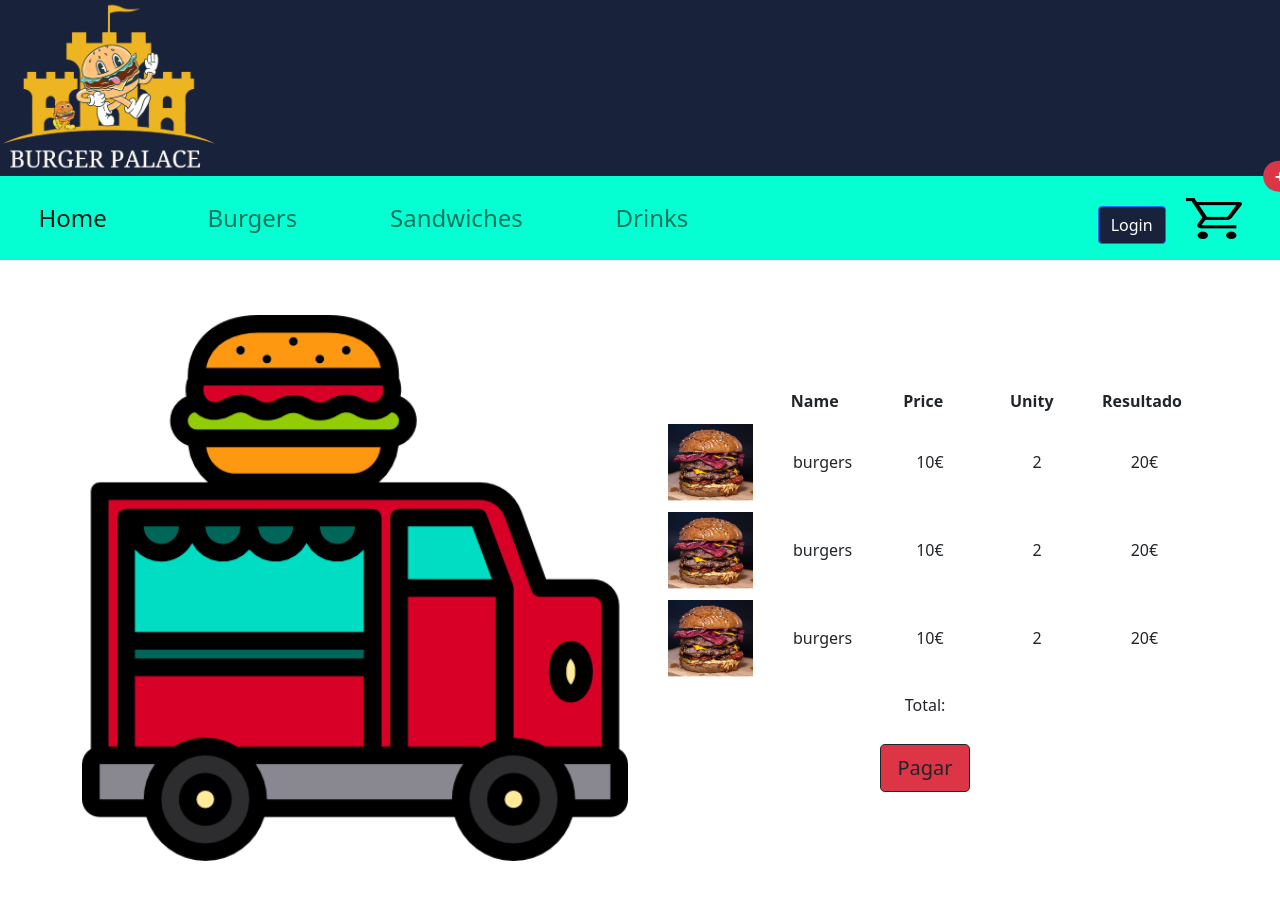
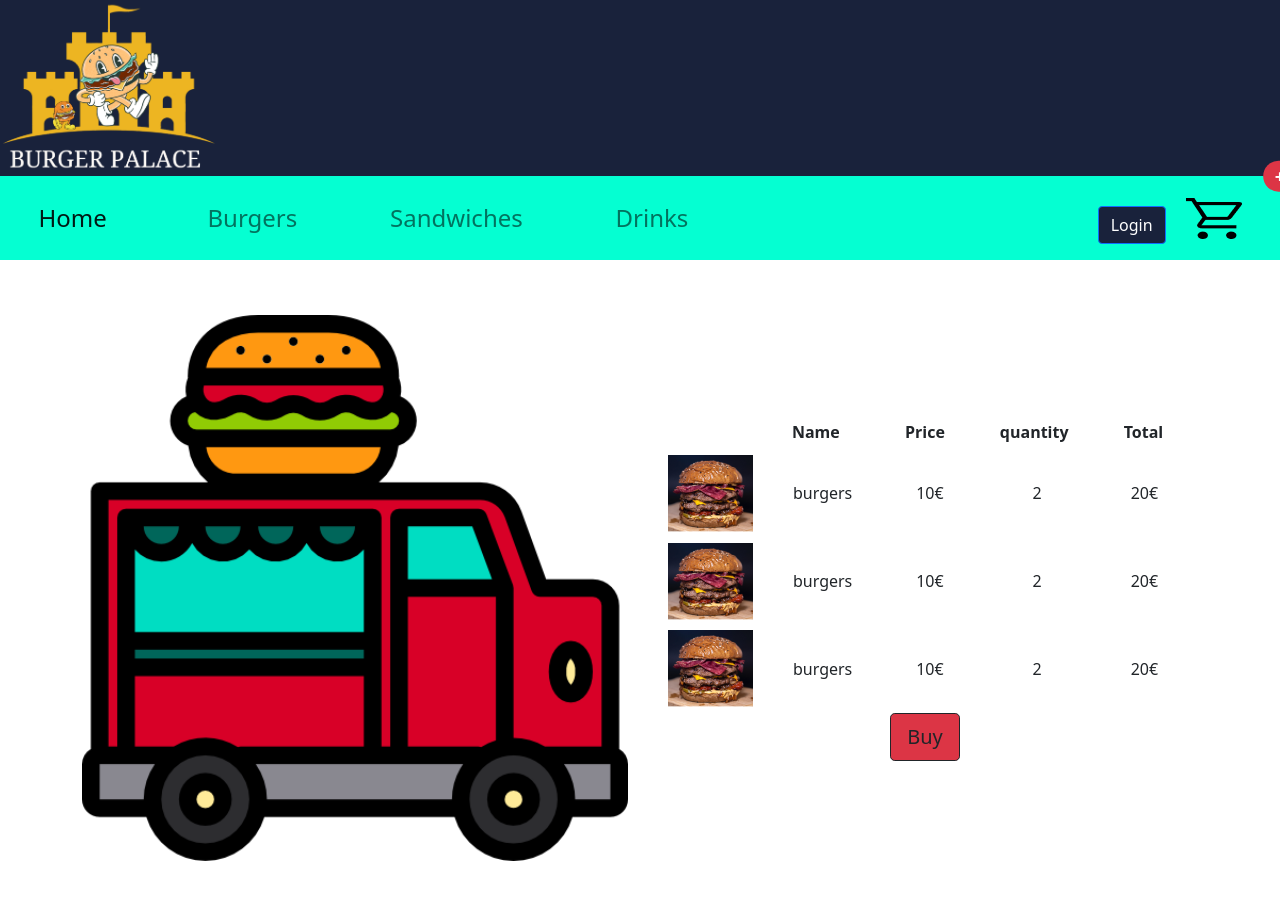
Before and after one commit to checkmyprojects/burgerpalace-frontend, an Angular app: page /cart in a window 1280 px wide. Shown: the top 900 px of the page. Built offline with nearby package versions, Linux system fonts and the light colour scheme.

Commit message:
modificado en version movil

```diff
--- a/src/app/cart/cart.component.css
+++ b/src/app/cart/cart.component.css
@@ -17,6 +17,7 @@
     padding-bottom: 2%;
 }
 
+
 @media screen and (max-width: 769px) {
     .row{
         margin-top: 10%;
@@ -28,6 +29,7 @@
         width: 100%;
     }
 
+
 }
 
 @media screen and (max-width: 426px) {
@@ -38,4 +40,7 @@
     .img-col{
         display: none;
     }
+    .btn{
+        margin-top: 5%;
+    }
 }
--- a/src/app/cart/cart.component.html
+++ b/src/app/cart/cart.component.html
@@ -11,8 +11,8 @@
           <li class="list-group-item border-0 grupo align-self-center img-col"></li>
           <li class="list-group-item border-0 grupo align-self-center fw-bold">Name</li>
           <li class="list-group-item border-0 grupo align-self-center fw-bold">Price</li>
-          <li class="list-group-item border-0 grupo align-self-center fw-bold">Unity</li>
-          <li class="list-group-item border-0 grupo align-self-center fw-bold">Resultado</li>
+          <li class="list-group-item border-0 grupo align-self-center fw-bold">quantity</li>
+          <li class="list-group-item border-0 grupo align-self-center fw-bold">Total</li>
         </ul>
         <!--PRODUCTO1-->
         <ul class="list-group list-group-horizontal">
@@ -39,12 +39,9 @@
           <li class="list-group-item border-0 grupo align-self-center">2</li>
           <li class="list-group-item border-0 grupo align-self-center">20€</li>
         </ul>
-        <!--PRODUCTO-total-->
-        <ul class="list-group list-group-horizontal">
-          <li class="list-group-item border-0 align-self-center grupo-result"><p>Total:</p></li>
-        </ul>
-        <button type="button" class="btn btn-danger btn-lg btn-outline-dark">Pagar</button>
+        <!--PRODUCTO-pagar-->
+
+        <button type="button" class="btn btn-danger btn-lg btn-outline-dark">Buy</button>
       </div>
     </div>
-
 </div>
```
